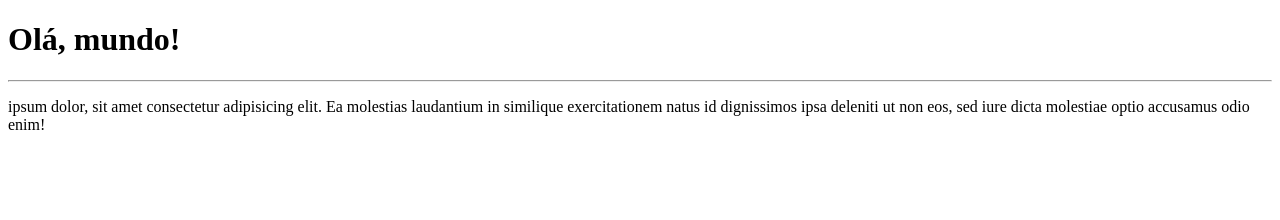
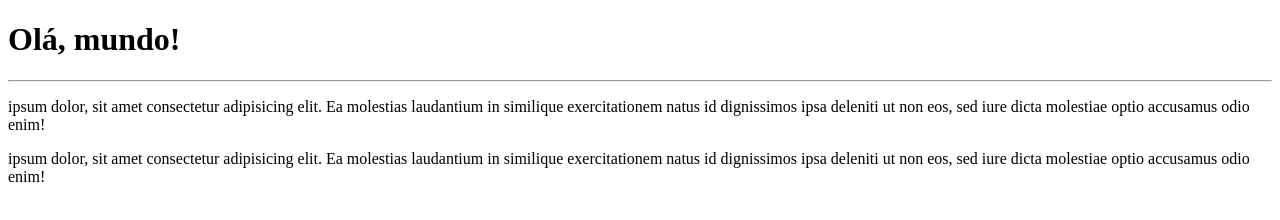
Before and after one commit to Jennifwr/Ola-Mundo, a plain HTML site: page site-exemplo/index.html in a window 1280 px wide. Drawn offline with Linux system fonts and the light colour scheme.

Commit message:
adicionai um paragrafo

```diff
--- a/site-exemplo/index.html
+++ b/site-exemplo/index.html
@@ -8,7 +8,7 @@
 <body>
     <h1>Olá, mundo!</h1>
     <hr>
-
     <p> ipsum dolor, sit amet consectetur adipisicing elit. Ea molestias laudantium in similique exercitationem natus id dignissimos ipsa deleniti ut non eos, sed iure dicta molestiae optio accusamus odio enim!</p>
+    <p>ipsum dolor, sit amet consectetur adipisicing elit. Ea molestias laudantium in similique exercitationem natus id dignissimos ipsa deleniti ut non eos, sed iure dicta molestiae optio accusamus odio enim!</p>
 </body>
 </html>
```
